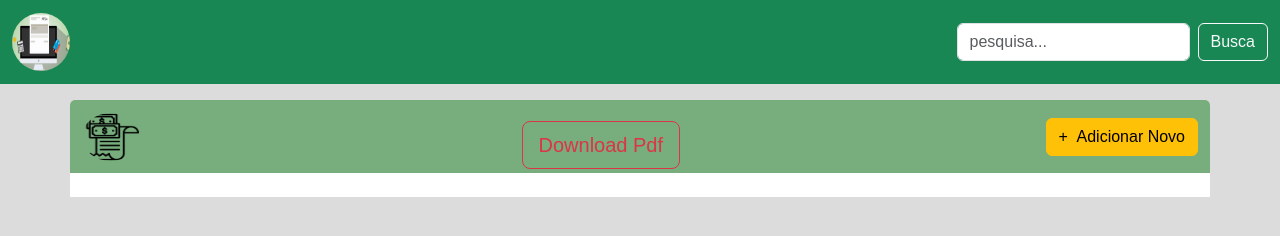
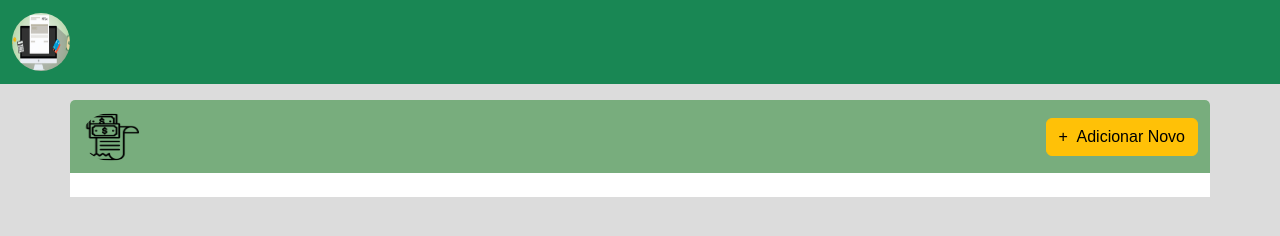
Before and after one commit to danielberglopes/Exerc-cio_Pr-tico_nota_fiscal, a plain HTML site: page index.html in a window 1280 px wide. Drawn offline with nearby package versions, Linux system fonts and the light colour scheme.

Commit message:
chore
Atualizacao

```diff
--- a/index.html
+++ b/index.html
@@ -21,10 +21,7 @@
     <nav class="navbar  bg-success">
         <div class="container-fluid">
             <a class="navbar-brand"><img src="img\logo.jpg" alt=""></a>
-            <form class="d-flex" role="search">
-                <input class="form-control me-2" type="search" placeholder="pesquisa..." aria-label="Search">
-                <button type="submit" class="btn btn-outline-light">Busca</button>
-            </form>
+
         </div>
     </nav>
 
@@ -35,7 +32,6 @@
                <!-- Adicione a imagem do ícone da nota fiscal -->
            <img class="navbar-brand text-white" src="img\taxa.png" alt="Ícone Nota Fiscal">
 
-           <button type="button" class="btn btn-outline-danger  btn-lg mt-3"  onclick="downloadPDF()" >Download Pdf</button>
             <button class="btn btn-warning " data-bs-toggle="modal" data-bs-target="#exampleModal">
                 <span class="icon">+</span> Adicionar Novo
             </button>
```
